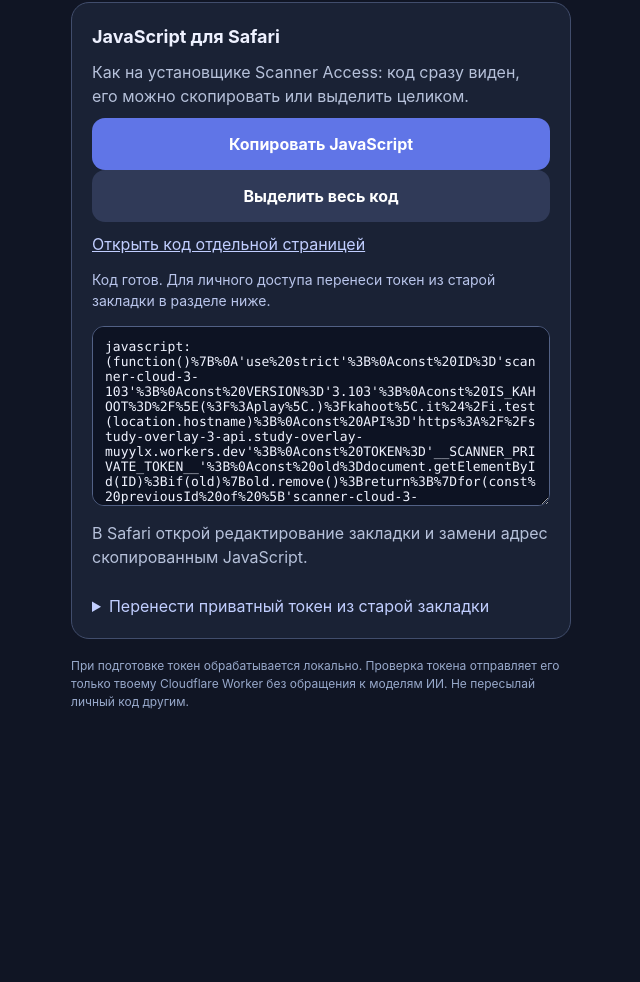
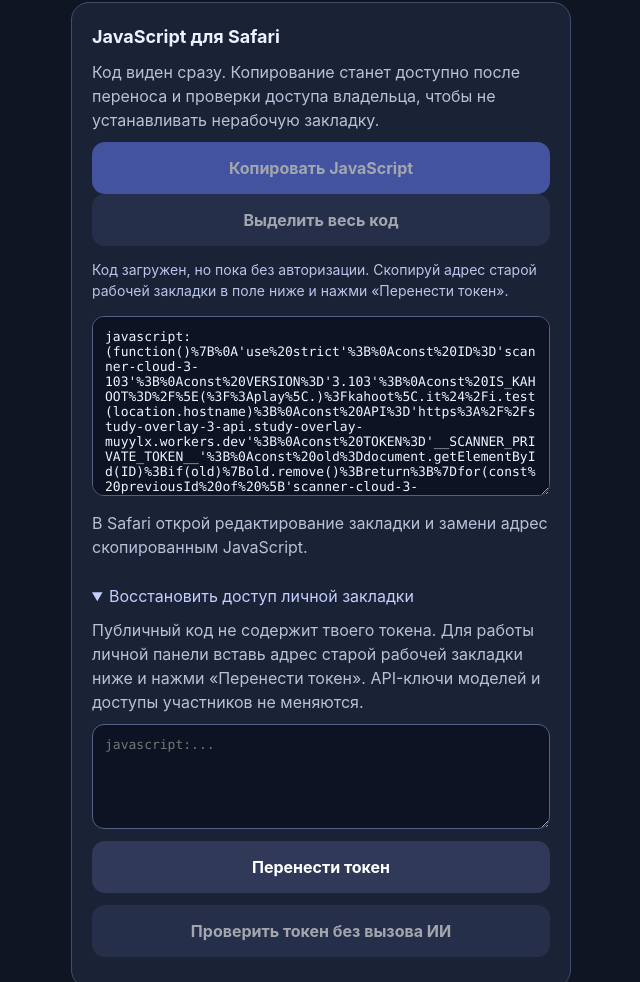
Before and after one commit to muyylx/study-overlay, a plain HTML site: page scanner-cloud/update.html in a window 1280 px wide. Shown: the part 211-1193 px from the top of the page, without its empty margins (319-959 px from the left). Before the commit the page ends 956 px from the top, so only its background shows below. Drawn offline with Linux system fonts and the light colour scheme.

Commit message:
Prevent copying unauthorized owner bookmarklets; verify existing token before enabling copy

```diff
--- a/scanner-cloud/update.html
+++ b/scanner-cloud/update.html
@@ -42,15 +42,15 @@ a{color:#c1ceff}
 <p>Обновление твоего сканера. Без регистрации, нового аккаунта и ввода кода активации.</p>
 <section class="card">
 <h2>JavaScript для Safari</h2>
-<p>Как на установщике Scanner Access: код сразу виден, его можно скопировать или выделить целиком.</p>
-<button id="copy" type="button">Копировать JavaScript</button>
-<button id="select" class="secondary" type="button">Выделить весь код</button>
-<p><a id="open" href="#" target="_blank" rel="noopener">Открыть код отдельной страницей</a></p>
+<p>Код виден сразу. Копирование станет доступно после переноса и проверки доступа владельца, чтобы не устанавливать нерабочую закладку.</p>
+<button id="copy" type="button" disabled>Копировать JavaScript</button>
+<button id="select" class="secondary" type="button" disabled>Выделить весь код</button>
+<p id="openWrap" hidden><a id="open" href="#" target="_blank" rel="noopener">Открыть код отдельной страницей</a></p>
 <div id="status" role="status" aria-live="polite">Загружаю JavaScript…</div>
 <textarea id="output" readonly spellcheck="false" autocapitalize="off"></textarea>
 <p>В Safari открой редактирование закладки и замени адрес скопированным JavaScript.</p>
-<details style="margin-top:25px"><summary>Перенести приватный токен из старой закладки</summary>
-<p>Публичный код не содержит твоего токена. Для работы личной панели вставь адрес старой рабочей закладки ниже и нажми «Перенести токен».</p>
+<details id="authDetails" open style="margin-top:25px"><summary>Восстановить доступ личной закладки</summary>
+<p>Публичный код не содержит твоего токена. Для работы личной панели вставь адрес старой рабочей закладки ниже и нажми «Перенести токен». API-ключи моделей и доступы участников не меняются.</p>
 <textarea id="source" spellcheck="false" autocapitalize="off" placeholder="javascript:..."></textarea>
 <button id="prepare" class="secondary" type="button">Перенести токен</button>
 <button id="verify" class="secondary" type="button" disabled>Проверить токен без вызова ИИ</button>
@@ -68,12 +68,13 @@ const encode=s=>'javascript:'+encodeURIComponent(s);
 function decode(value){const v=String(value||'').trim();if(!/^javascript\s*:/i.test(v))throw Error('Вставь адрес старой закладки, начиная с javascript:');const body=v.slice(v.indexOf(':')+1);try{return decodeURIComponent(body)}catch(_){return body}}
 function extract(source){if(!/scanner-cloud-3-(?:100|101|103)/.test(source)||!source.includes('study-overlay-3-api.study-overlay-muyylx.workers.dev'))throw Error('Это не личная закладка Scanner Cloud');const m=source.match(/const\s+TOKEN\s*=\s*'([^'\r\n]{12,250})'/);const t=m?.[1]||'';if(t==='__SCANNER_PRIVATE_TOKEN__'||!/^[A-Za-z0-9_.~+/=-]{12,250}$/.test(t))throw Error('Не найден приватный токен в старой закладке');return t}
 function display(code){generated=code;el('output').value=code;el('open').href='data:text/plain;charset=utf-8,'+encodeURIComponent(code)}
+function ready(ok){el('copy').disabled=!ok;el('select').disabled=!ok;el('openWrap').hidden=!ok}
 function select(){const o=el('output');o.focus();o.select();o.setSelectionRange(0,o.value.length)}
-async function load(){try{const r=await fetch('./client-v3.103.js',{cache:'no-store'});if(!r.ok)throw Error('HTTP '+r.status);template=await r.text();if(template.length<15000||!template.startsWith('(function(){')||!template.includes("const VERSION='3.103';")||!template.includes("const TOKEN='__SCANNER_PRIVATE_TOKEN__';"))throw Error('Неверный шаблон');display(encode(template));status('Код готов. Для личного доступа перенеси токен из старой закладки в разделе ниже.')}catch(e){status('Не удалось загрузить код: '+e.message,true)}}
-el('copy').addEventListener('click',async()=>{if(!generated){status('Код ещё не загружен',true);return}try{await navigator.clipboard.writeText(generated);status(token?'Личный JavaScript скопирован.':'Код скопирован, но без переноса личного токена сервер не авторизует его.')}catch(_){select();status('Код выделен. Используй «Копировать» в меню Safari.')}});
-el('select').addEventListener('click',()=>{select();status('Весь код выделен. Используй «Копировать» в меню Safari.')});
+async function load(){try{const r=await fetch('./client-v3.103.js',{cache:'no-store'});if(!r.ok)throw Error('HTTP '+r.status);template=await r.text();if(template.length<15000||!template.startsWith('(function(){')||!template.includes("const VERSION='3.103';")||!template.includes("const TOKEN='__SCANNER_PRIVATE_TOKEN__';"))throw Error('Неверный шаблон');display(encode(template));ready(false);status('Код загружен, но пока без авторизации. Скопируй адрес старой рабочей закладки в поле ниже и нажми «Перенести токен».')}catch(e){status('Не удалось загрузить код: '+e.message,true)}}
+el('copy').addEventListener('click',async()=>{if(!token){status('Сначала восстанови и проверь доступ владельца.',true);return}if(!generated){status('Код ещё не загружен',true);return}try{await navigator.clipboard.writeText(generated);status(token?'Личный JavaScript скопирован.':'Код скопирован, но без переноса личного токена сервер не авторизует его.')}catch(_){select();status('Код выделен. Используй «Копировать» в меню Safari.')}});
+el('select').addEventListener('click',()=>{if(!token){status('Сначала восстанови доступ владельца.',true);return}select();status('Весь код выделен. Используй «Копировать» в меню Safari.')});
 el('prepare').addEventListener('click',()=>{try{if(!template)throw Error('Шаблон ещё не загружен');token=extract(decode(el('source').value));display(encode(template.replace("const TOKEN='__SCANNER_PRIVATE_TOKEN__';","const TOKEN='"+token+"';")));el('source').value='';el('verify').disabled=false;el('tokenstatus').textContent='Токен перенесён. Теперь скопируй JavaScript кнопкой наверху.';status('Личный код готов.')}catch(e){el('tokenstatus').textContent=e.message}});
-el('verify').addEventListener('click',async()=>{if(!token)return;el('verify').disabled=true;const ctrl=new AbortController(),timer=setTimeout(()=>ctrl.abort(),9000);try{const r=await fetch('https://study-overlay-3-api.study-overlay-muyylx.workers.dev/solve',{method:'POST',headers:{'Content-Type':'application/json','x-scanner-token':token},body:JSON.stringify({question:'',options:[],multiple:false}),cache:'no-store',signal:ctrl.signal});const data=await r.json().catch(()=>({}));el('tokenstatus').textContent=r.status===400&&/Не найден текст вопроса/.test(String(data.error||''))?'Токен принят. ИИ не вызывался.':r.status===401?'Токен отклонён.':r.status===429?'Лимит Worker, ИИ не вызывался.':'Проверка не подтверждена: HTTP '+r.status}catch(_){el('tokenstatus').textContent='Сетевая ошибка при проверке токена.'}finally{clearTimeout(timer);el('verify').disabled=false}});
+el('verify').addEventListener('click',async()=>{if(!token)return;el('verify').disabled=true;const ctrl=new AbortController(),timer=setTimeout(()=>ctrl.abort(),9000);try{const r=await fetch('https://study-overlay-3-api.study-overlay-muyylx.workers.dev/solve',{method:'POST',headers:{'Content-Type':'application/json','x-scanner-token':token},body:JSON.stringify({question:'',options:[],multiple:false}),cache:'no-store',signal:ctrl.signal});const data=await r.json().catch(()=>({}));const accepted=r.status===400&&/Не найден текст вопроса/.test(String(data.error||''));ready(accepted);el('tokenstatus').textContent=accepted?'Доступ владельца подтверждён. Теперь кнопки копирования активны. ИИ не вызывался.':r.status===401?'Доступ отклонён. Проверь, что вставил именно старую рабочую закладку Scanner Cloud.':r.status===429?'Лимит Worker, ИИ не вызывался.':'Проверка не подтверждена: HTTP '+r.status}catch(_){ready(false);el('tokenstatus').textContent='Сетевая ошибка при проверке токена.'}finally{clearTimeout(timer);el('verify').disabled=false}});
 load();
 
 </script>
```
